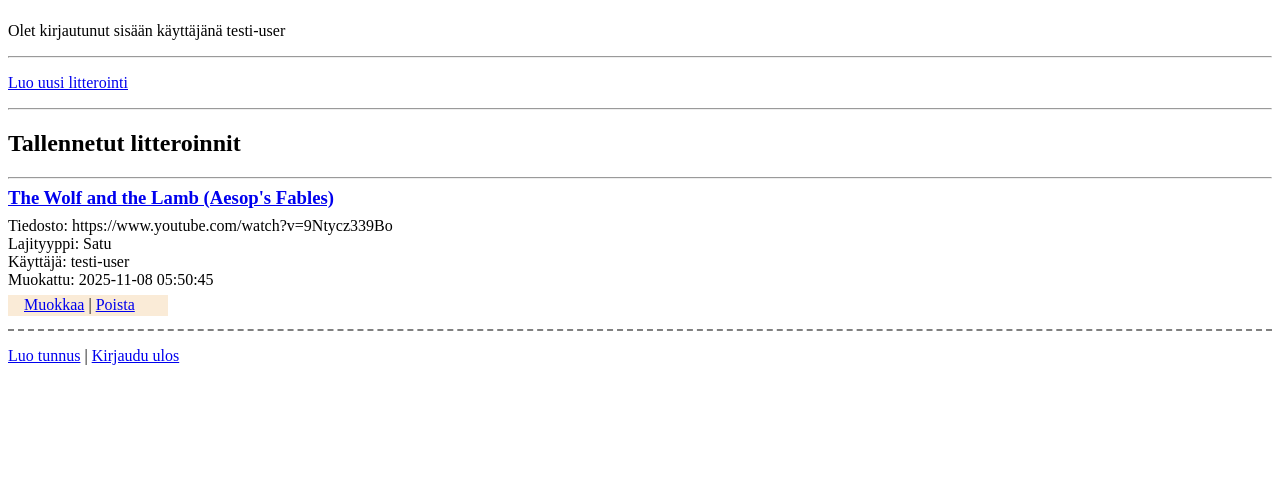
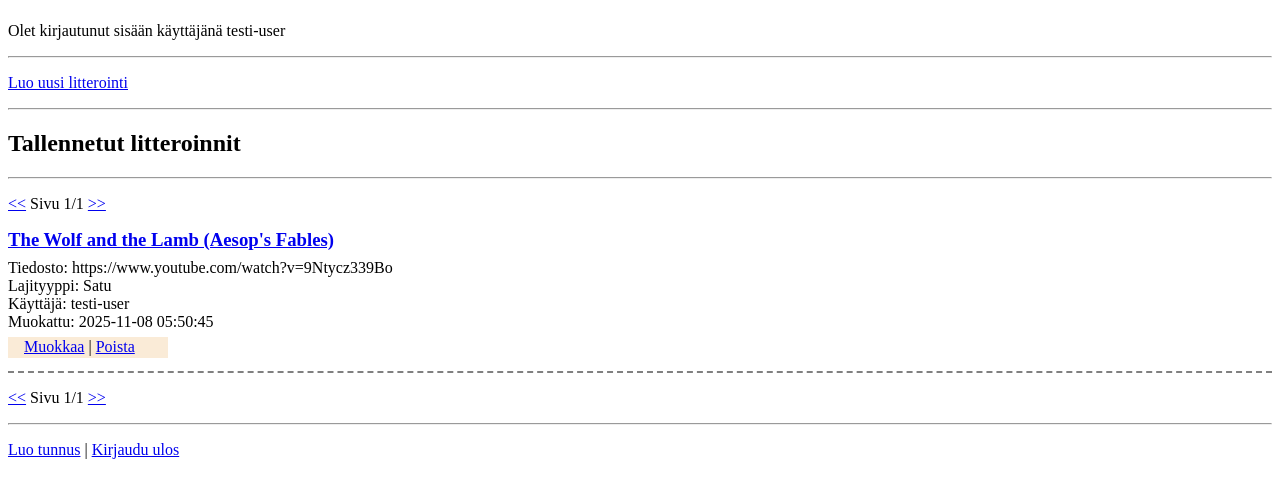
Before and after one commit to jduude/Ai-litteroinnit, a Flask app: page / in a window 1280 px wide. Shown: the part 143-641 px from the top of the page. Run offline with Flask 3, Linux system fonts and the light colour scheme; the visitor is signed in with stand-in values (Sample User, id 1); data comes from the database, SQL or seed files in the repository.

Commit message:
add pagination in index page

```diff
--- a/app.py
+++ b/app.py
@@ -41,7 +41,7 @@ def index(page=1):
         return redirect("/" + str(page_count))
 
     transcription_array = transcriptions.get_transcriptions_paginated(page, page_size)
-    return render_template("index.html", transcriptions=transcription_array, user=user)
+    return render_template("index.html", transcriptions=transcription_array, user=user, page=page, page_count=page_count)
 
 
 # tobe implemented
--- a/templates/index.html
+++ b/templates/index.html
@@ -47,6 +47,11 @@
       <hr>
       <h2>Tallennetut litteroinnit</h2>
       <hr>
+      <p>
+        <a href="/{{ page - 1 }}">&lt;&lt;</a>
+        Sivu {{ page }}/{{ page_count }}
+        <a href="/{{ page + 1 }}">&gt;&gt;</a>
+      </p>
       {% for transcription in transcriptions %}
       <div class="transcription">
         <h3>
@@ -65,7 +70,12 @@
 
       </div>
       {% endfor %}
-
+      <p>
+        <a href="/{{ page - 1 }}">&lt;&lt;</a>
+        Sivu {{ page }}/{{ page_count }}
+        <a href="/{{ page + 1 }}">&gt;&gt;</a>
+      </p>
+      <hr />
 
       {% endif %}
     </div>
```
